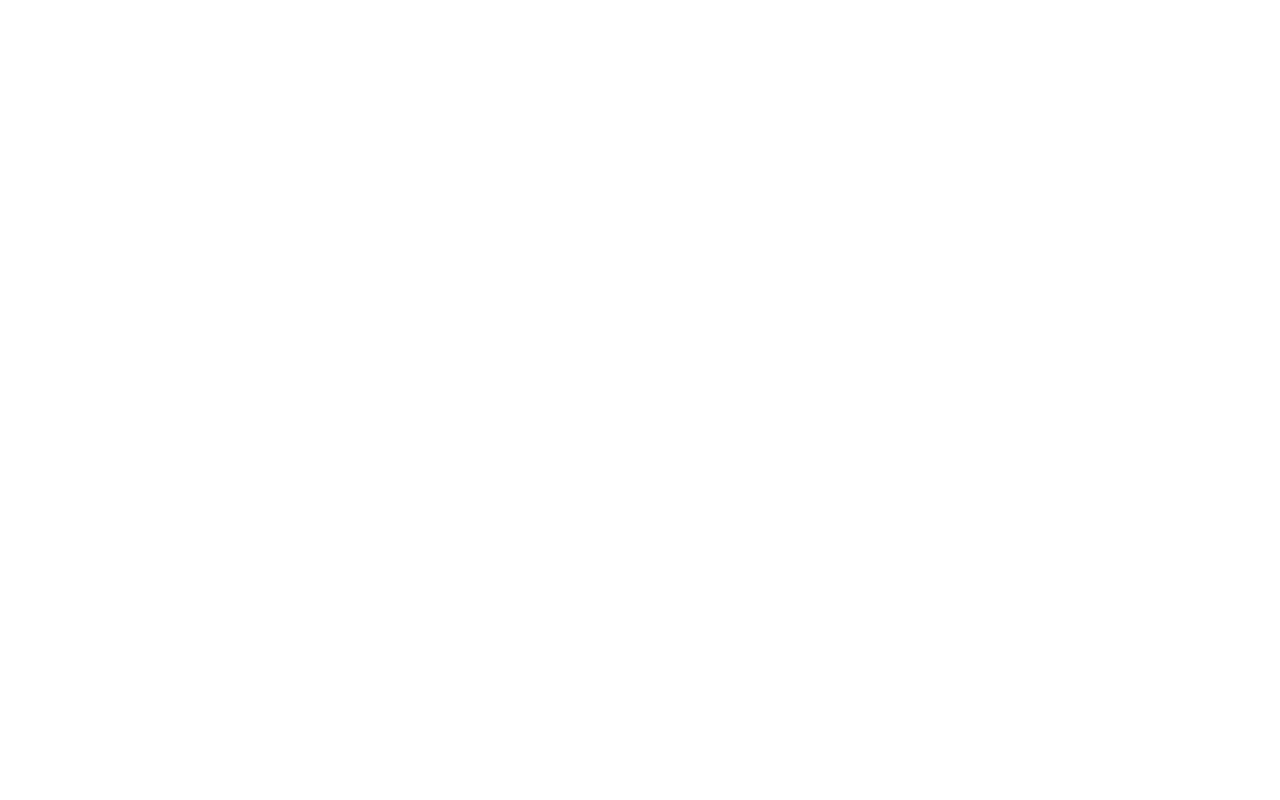
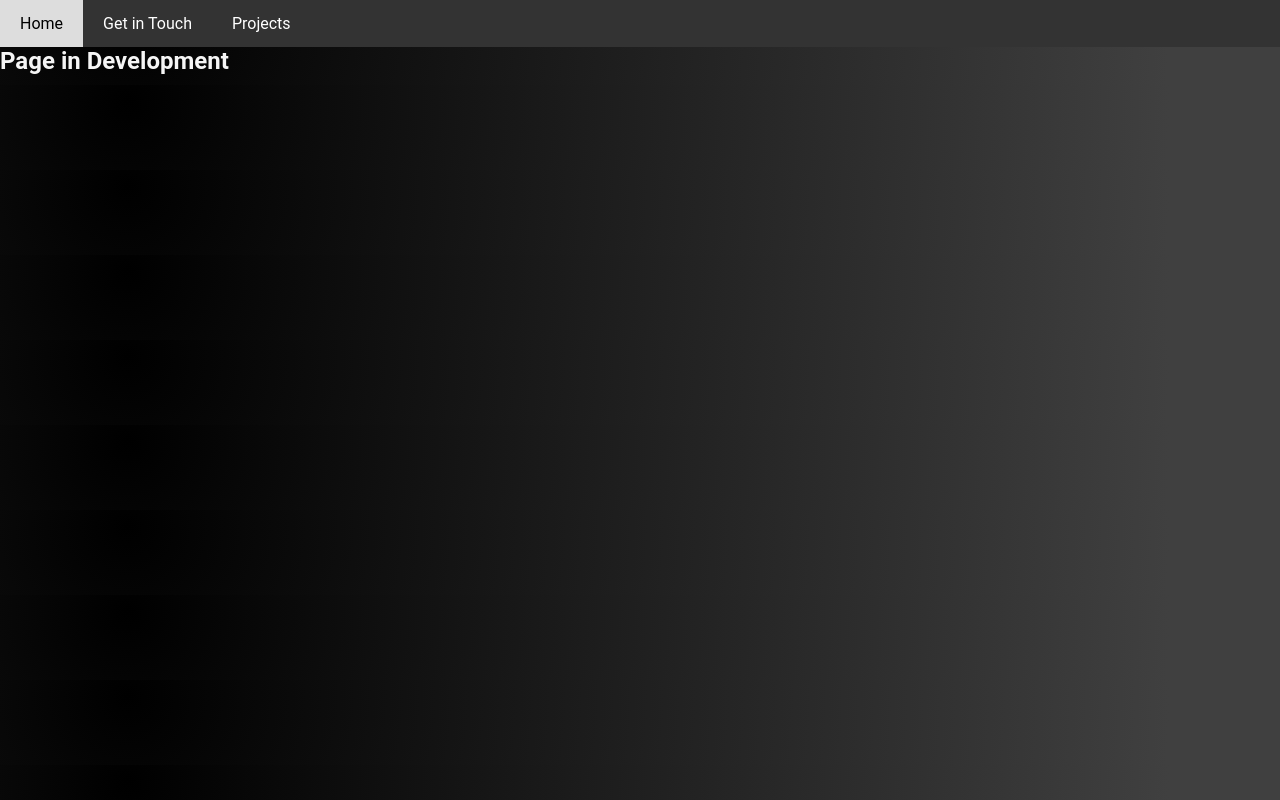
Before and after one commit to ArchieAbr/ArchieAbraham, a plain HTML site: page projects.html in a window 1280 px wide. Drawn offline with Linux system fonts and the light colour scheme.

Commit message:
Added placeholder info

```diff
--- a/projects.html
+++ b/projects.html
@@ -2,9 +2,15 @@
 <html lang="en">
 <head>
     <meta charset="UTF-8">
-    <title>Title</title>
+    <title>Project</title>
+    <link rel="stylesheet" href="css/global_styles.css">
 </head>
 <body>
-
+<div class="navbar">
+    <a href="index.html">Home</a>
+    <a href="contact_me.html">Get in Touch</a>
+    <a href="projects.html">Projects</a>
+</div>
+<h2>Page in Development</h2>
 </body>
 </html>
```
